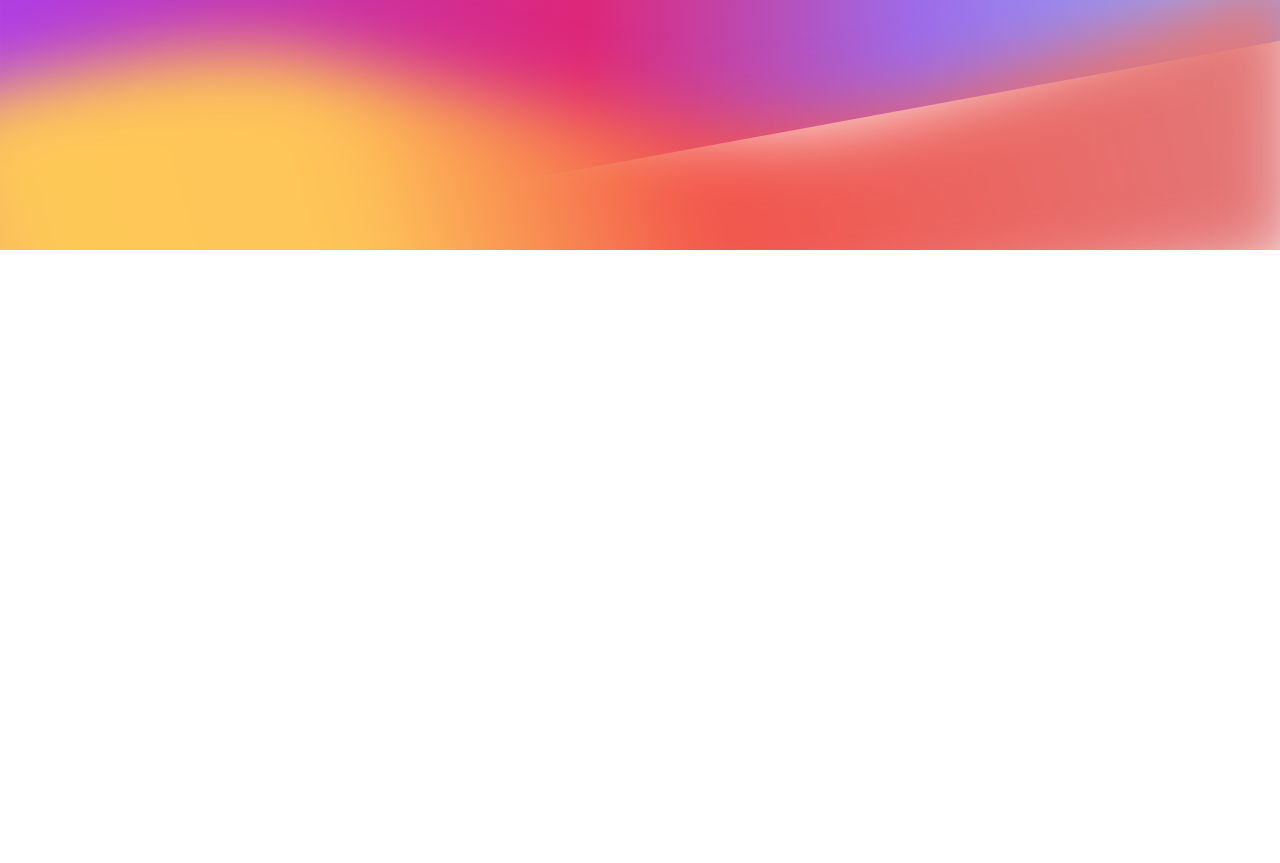
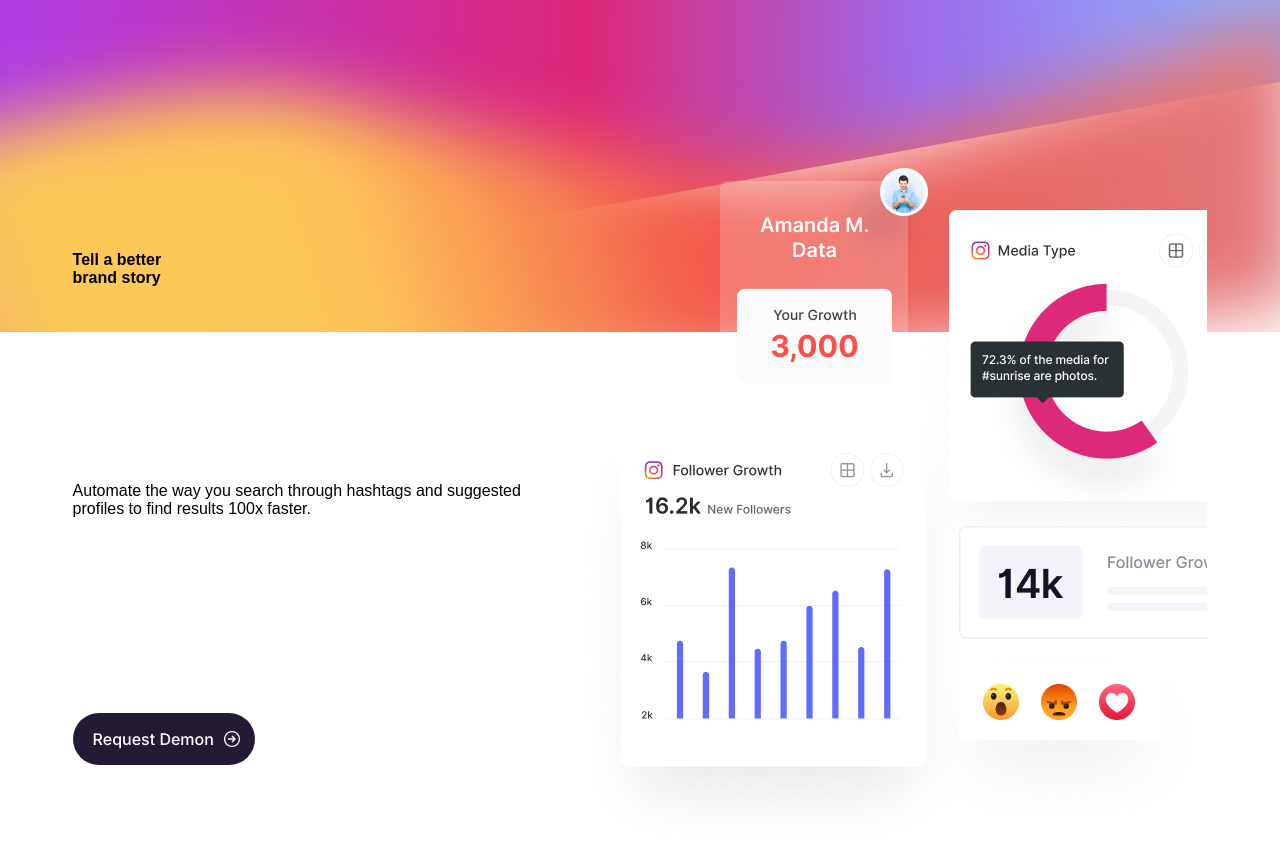
Before and after one commit to IvBIN/IG_Market, a plain HTML site: page index.html in a window 1280 px wide. Shown: the part 77-940 px from the top of the page. Before the commit the page ends 800 px from the top, so only its background shows below. Drawn offline with Linux system fonts and the light colour scheme.

Commit message:
Update 15/03/23

```diff
--- a/assets/style.css
+++ b/assets/style.css
@@ -1,3 +1,4 @@
+@import url('https://fonts.googleapis.com/css2?family=Inter:wght@500&display=swap');
 *{
     padding: 0;
     margin: 0;
@@ -11,6 +12,7 @@
     position: absolute;
     z-index: -5;
     width: 100%;
+    height: 509.3px;
     top: -100px;
 }
 header .container{
@@ -27,9 +29,11 @@ header .container{
 .btn,
 .demon{
     color: #ffffff;
-    font-family: Inter;
+    font-family: 'Inter', sans-serif;
+    font-style: normal;
     font-size: 16px;
     opacity: 0.94;
+    text-decoration: none;
 }
 .btn:not(:last-child){
     margin-right: 35px;
@@ -40,3 +44,40 @@ header .container{
     background: rgba(255, 255, 255, 0.2);
     border-radius: 21px;
 }
+.welcom_block .container{
+    margin-top: 163px;
+    font-family: 'Poppins', sans-serif;
+    display: grid;
+    grid-template-areas: "title img"
+                         "text img"
+                         "demon img";
+}
+.title{
+    grid-area: title;
+}
+.demon_w{
+    grid-area: demon;
+    width: max-content;
+    height: 52px;
+    display: flex;
+    align-items: center;
+    color: #ffffff;
+    font-family: 'Inter', sans-serif;
+    font-style: normal;
+    font-size: 16px;
+    /*opacity: 0.94;*/
+    text-decoration: none;
+    padding: 12px 15px 12px 20px;
+    background: #231A36;
+    border-radius: 26px;
+
+}
+.demon_w img{
+    margin-left: 10px;
+}
+.welcom_text{
+    grid-area: text;
+}
+.welcom_img{
+    grid-area: img;
+}
--- a/index.html
+++ b/index.html
@@ -14,14 +14,27 @@
     <div class="container">
       <img class="logo" src="./images/Besnik..png" alt="besnik">
       <nav>
-        <a href="#" class="btn btn_select">Solution</a>
-<!--        <select name="solution" id="solution">Solution</select>-->
+        <a href="#" class="btn btn_select">Solution ▽</a>
         <a href="#" class="btn">Plans</a>
         <a href="#" class="btn">Resource</a>
         <a href="#" class="btn">Blog</a>
       </nav>
       <a href="#" class="demon">Request Demon</a>
     </div>
+    <div class="welcom_block">
+        <div class="container">
+            <div class="title"><b>Tell a better<br>brand story</b></div>
+            <div class="welcom_text">
+                <span>Automate the way you search through hashtags and suggested profiles to find results 100x faster.</span>
+            </div>
+            <a href="#" class="demon_w">Request Demon <img src="./images/Arrow%20btn.png" alt="arrow"></a>
+            <div class="welcom_img">
+                <img src="./images/Group%20Cards%20628.png" alt="group_cards">
+            </div>
+        </div>
+
+
+    </div>
   </header>
 
 </body>
```
